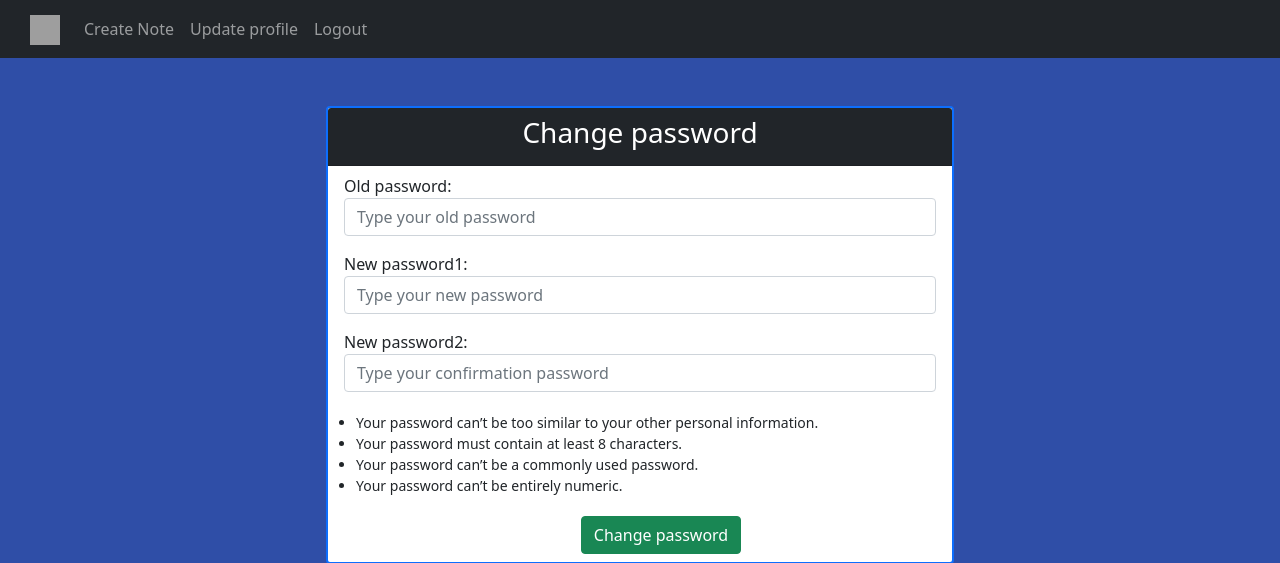
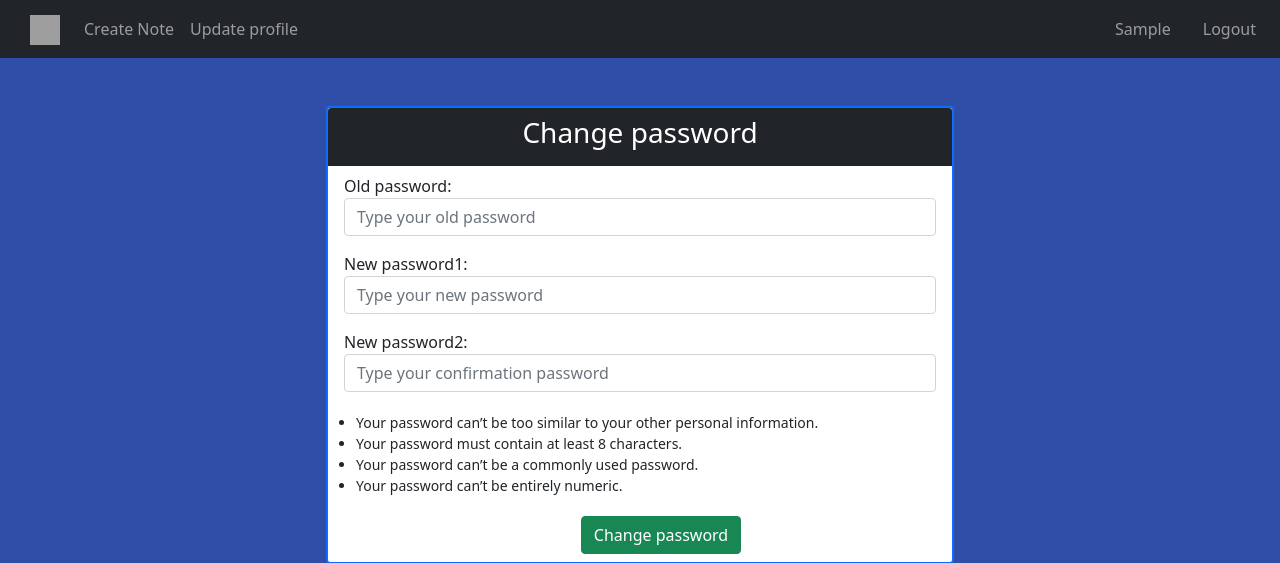
Before and after one commit to SaberHardy/todo_postgres, a Django app: page /members/password/ in a window 1280 px wide. Shown: the top 563 px of the page. Run offline with Django 4.2, Linux system fonts and the light colour scheme; the visitor is signed in with stand-in values (Sample User, id 1); some libraries are stand-ins or nearby versions; grey boxes are pictures that could not be loaded.

Commit message:
move profile nav-link to right

```diff
--- a/templates/todo_app/base.html
+++ b/templates/todo_app/base.html
@@ -21,7 +21,9 @@
 <nav class="navbar navbar-expand-lg navbar-dark bg-dark">
     <a class="navbar-brand navbar-link" href="{% url 'list_todos' %}">
         <img src="{% static 'images/homework.png' %}" width="30" height="30"
-             class="d-inline-block align-top-right" alt=""></a>
+             class="d-inline-block align-top-right" alt="">
+    </a>
+
     <button class="navbar-toggler" type="button" data-toggle="collapse" data-target="#navbarNav"
             aria-controls="navbarNav" aria-expanded="false" aria-label="Toggle navigation">
         <span class="navbar-toggler-icon"></span>
@@ -35,9 +37,6 @@
                 <li class="nav-item">
                     <a class="nav-link" href="{% url 'edit_profile' %}">Update profile</a>
                 </li>
-                <li class="nav-item">
-                    <a class="nav-link" href="{% url 'logout' %}">Logout</a>
-                </li>
             {% else %}
                 <li class="nav-item">
                     <a class="nav-link" href="{% url 'register' %}">Register</a>
@@ -49,6 +48,19 @@
             {% endif %}
         </ul>
     </div>
+
+    {% if user.is_authenticated %}
+        <ul class="navbar-nav ml-auto">
+
+            <li class="nav-item">
+                <a class="nav-link " href="{% url 'edit_profile' %}">{{ user.username|capfirst }}</a>
+            </li>
+        <li class="nav-item">
+                    <a class="nav-link mx-3" href="{% url 'logout' %}">Logout</a>
+                </li>
+        </ul>
+    {% endif %}
+
 </nav>
 {% block content %}
 {% endblock %}
```
